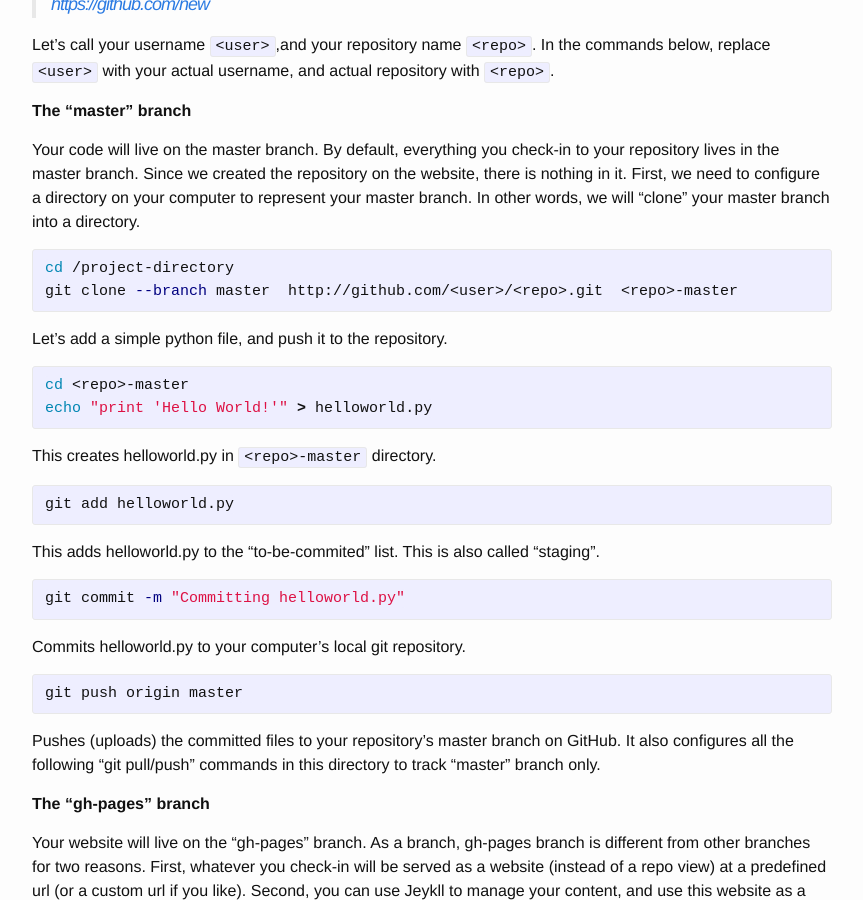
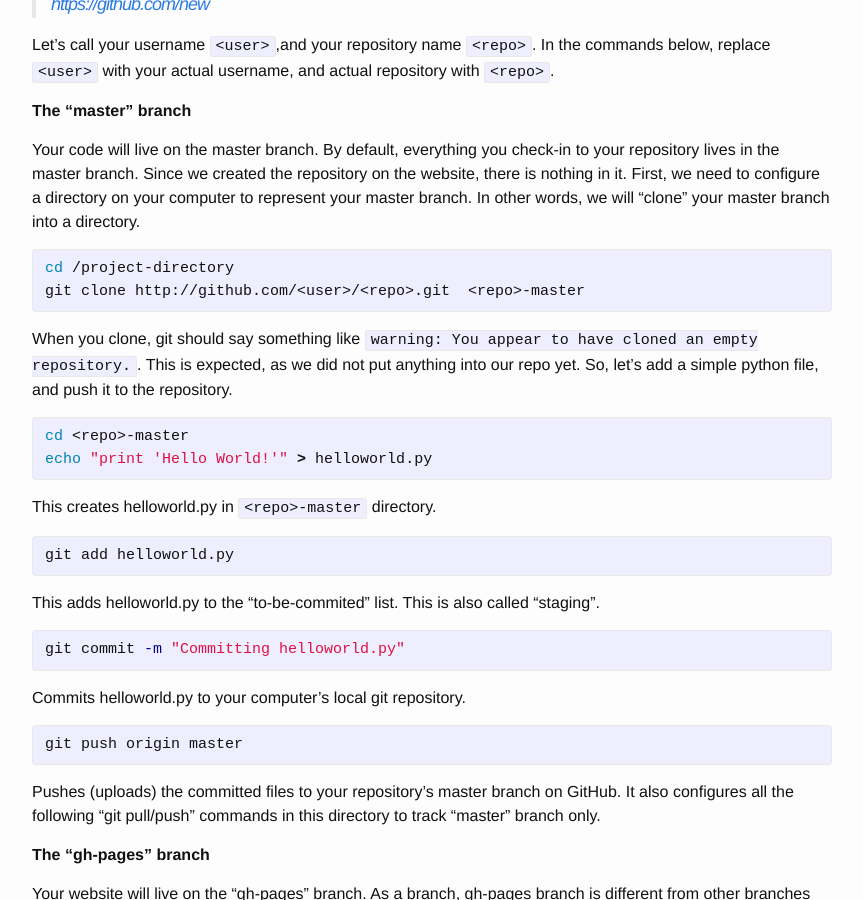
Before and after one commit to byuksel/on-the-code, a Jekyll site: the page built from _posts/2015-06-14-master-and-gh-pages-branches-on-github.markdown, in a window 1280 px wide and 900 px high, scrolled down 588 px. Shown: the whole window, without its empty margins (368-1231 px from the left). Built offline with Jekyll 4.4.1, drawn with Linux system fonts in a browser that asks for light colours; comment, search, counter and statistics services are not loaded.

Commit message:
fix command

```diff
--- a/_posts/2015-06-14-master-and-gh-pages-branches-on-github.markdown
+++ b/_posts/2015-06-14-master-and-gh-pages-branches-on-github.markdown
@@ -24,10 +24,10 @@ Your code will live on the master branch. By default, everything you check-in to
 
 {% highlight bash %}
 cd /project-directory
-git clone --branch master  http://github.com/<user>/<repo>.git  <repo>-master
+git clone http://github.com/<user>/<repo>.git  <repo>-master
 {% endhighlight %}
 
-Let’s add a simple python file, and push it to the repository.
+When you clone, git should say something like `warning: You appear to have cloned an empty repository.`. This is expected, as we did not put anything into our repo yet.  So, let’s add a simple python file, and push it to the repository.
 
 {% highlight bash %}
 cd <repo>-master
```
